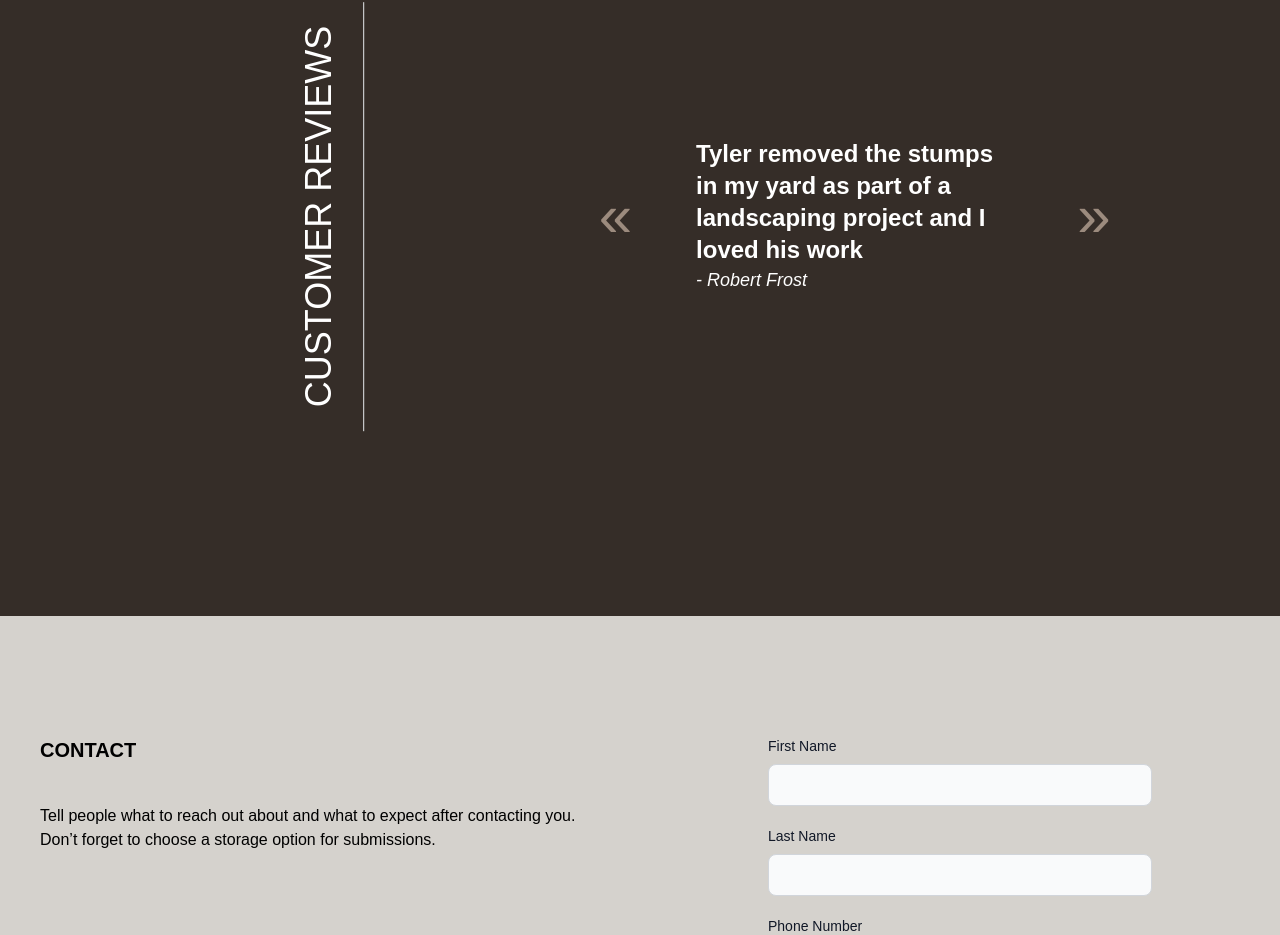
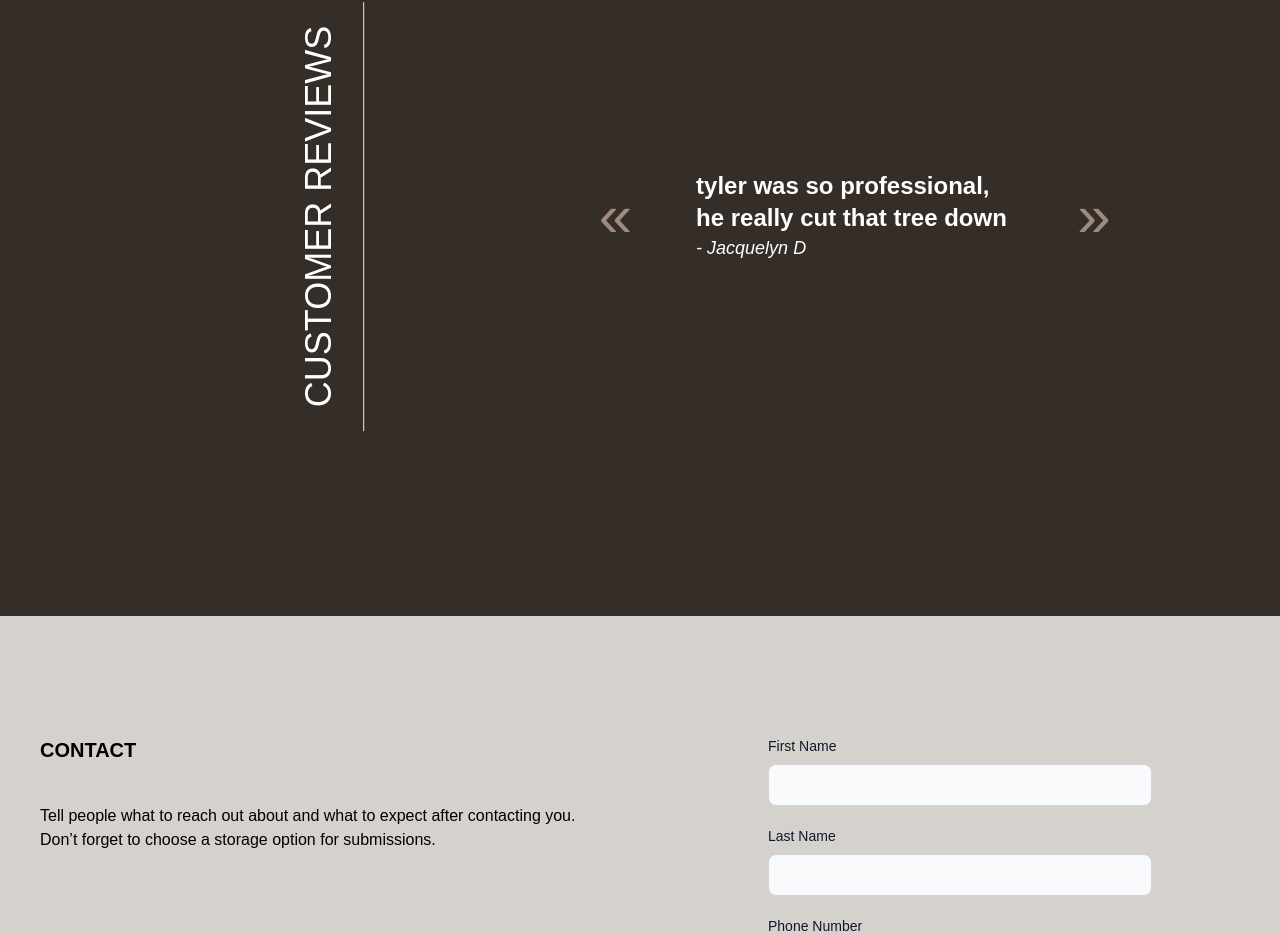
Before and after one commit to gmcclarin/tyler, a React (Create React App) app: page / in a window 1280 px wide. Shown: the part 2384-3319 px from the top of the page. Built offline with nearby package versions, Linux system fonts and the light colour scheme; no server answers.

Commit message:
review carousel WORKS

```diff
--- a/src/components/ReviewCarousel.js
+++ b/src/components/ReviewCarousel.js
@@ -26,20 +26,42 @@ const ReviewCarousel = () => {
         }
     ]
 
-     const [chosenReview, setChosenReview] = useState(reviews[1])
+    const [chosenReview, setChosenReview] = useState(reviews[0])
 
 
 
-     useEffect(() => {
+    const handleRandomSelection = () => {
         const randomElement = reviews[Math.floor(Math.random() * reviews.length)];
-        const interval = setInterval(() => {
-            setChosenReview(randomElement);
-          }, 5000);
-       return () => {
-         clearInterval(interval);
-       };
-     }, []);
+        while (chosenReview == randomElement){
+            randomElement = reviews[Math.floor(Math.random() * reviews.length)]
+        }
+        setChosenReview(randomElement)
+    }
 
+    // these look weird because the id's are not 0 indexed lol
+
+//  reviews = [1, 2, 3, 4, 5, 6]
+   const handleDown = () => {
+     if (chosenReview.id > 1) {
+        setChosenReview(reviews[chosenReview.id - 2])
+     } else {
+        setChosenReview(reviews[reviews.length - 1])
+
+     }
+     console.log(chosenReview.r)
+   }
+
+   const handleUp = () => {
+    if ( chosenReview.id < reviews.length) {
+        setChosenReview(reviews[chosenReview.id])
+    } else {
+        setChosenReview(reviews[0])
+    }
+    console.log(chosenReview.r)
+   }
+
+
+   console.log(chosenReview.r)
 
     return (
         <div className="w-screen h-screen flex items-center justify-center bg-darker">
@@ -47,12 +69,14 @@ const ReviewCarousel = () => {
                 <div className="text-white text-4xl -rotate-90 border-b p-6" >CUSTOMER REVIEWS</div>
                 <div className="w-1/2 flex justify-center items-center">
 
-                        <div className="text-6xl px-16 text-dark">«</div>
+                        <div className="text-6xl mx-16 text-dark cursor-pointer"
+                        onClick={handleDown}>«</div>
                         <div className="">
                             <p className="font-bold text-white text-2xl">{chosenReview.r}</p>
                             <p className="italic text-lg text-white">- {chosenReview.first} {chosenReview.last}</p>
                         </div>
-                        <div className="text-6xl px-16 text-dark">»</div>
+                        <div className="text-6xl mx-16 text-dark cursor-pointer"
+                        onClick={handleUp}>»</div>
 
                 </div>
 
```
